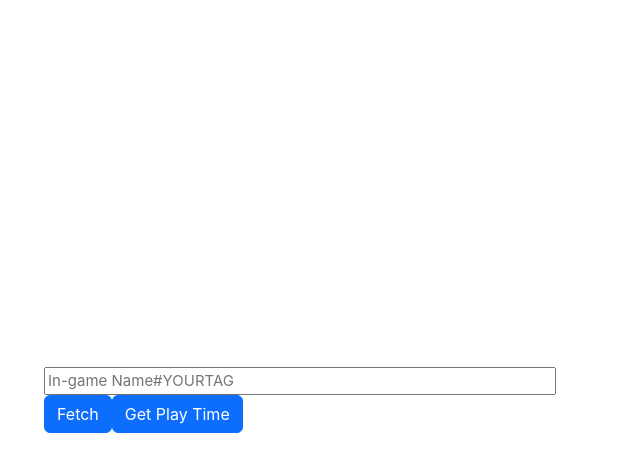
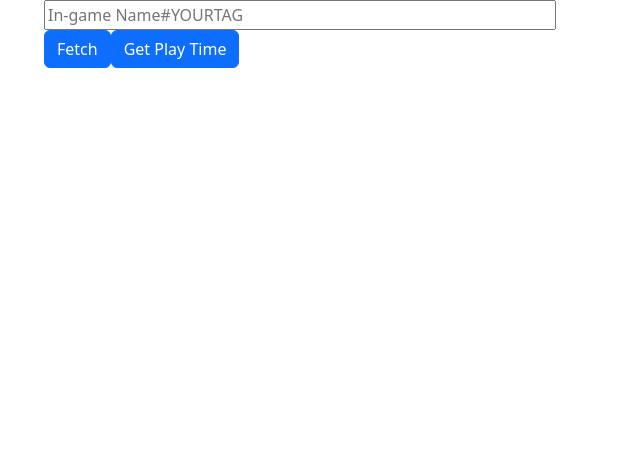
Before and after one commit to PedroDelaRisso/Profile.gg, a Vue app in the folder client/: page / in a window 1280 px wide. Shown: the top 472 px of the page, without its empty margins (0-640 px from the left). Built offline with nearby package versions, Linux system fonts and the light colour scheme; what unofficial-valorant-api would draw is missing.

Commit message:
Desabilita css padrão

```diff
--- a/client/src/assets/base.css
+++ b/client/src/assets/base.css
@@ -1,5 +1,5 @@
 /* color palette from <https://github.com/vuejs/theme> */
-:root {
+/* :root {
   --vt-c-white: #ffffff;
   --vt-c-white-soft: #f8f8f8;
   --vt-c-white-mute: #f2f2f2;
@@ -19,10 +19,10 @@
   --vt-c-text-light-2: rgba(60, 60, 60, 0.66);
   --vt-c-text-dark-1: var(--vt-c-white);
   --vt-c-text-dark-2: rgba(235, 235, 235, 0.64);
-}
+} */
 
 /* semantic color variables for this project */
-:root {
+/* :root {
   --color-background: var(--vt-c-white);
   --color-background-soft: var(--vt-c-white-soft);
   --color-background-mute: var(--vt-c-white-mute);
@@ -71,4 +71,4 @@ body {
   text-rendering: optimizeLegibility;
   -webkit-font-smoothing: antialiased;
   -moz-osx-font-smoothing: grayscale;
-}
+} */
```
